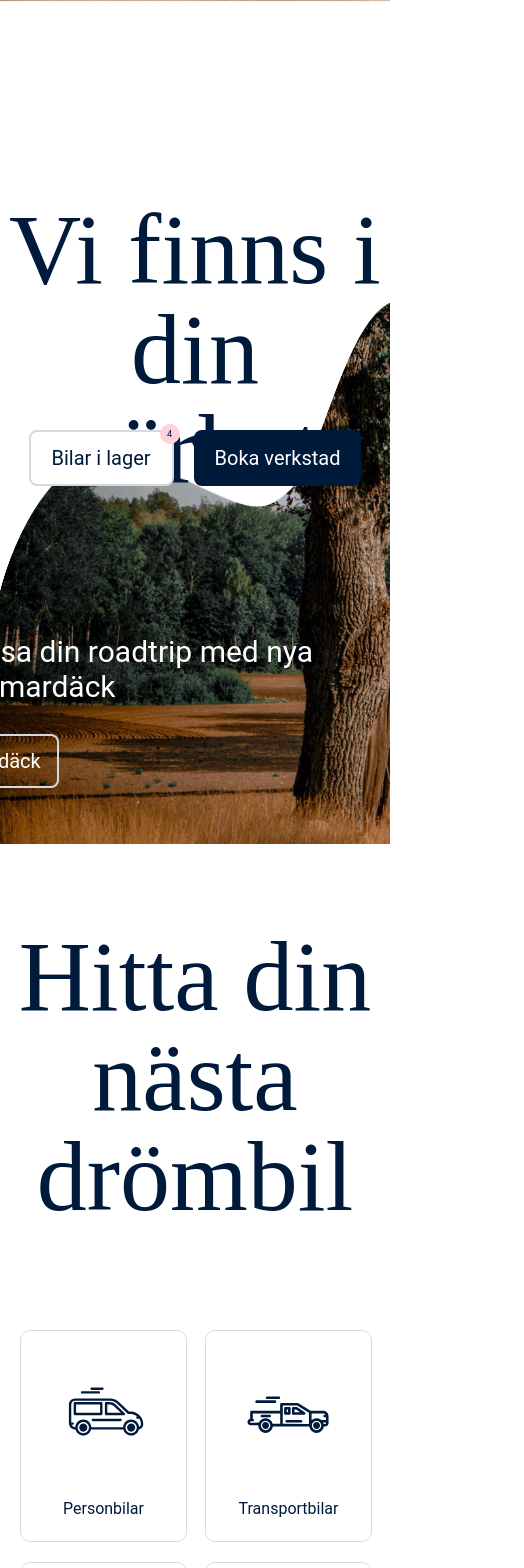
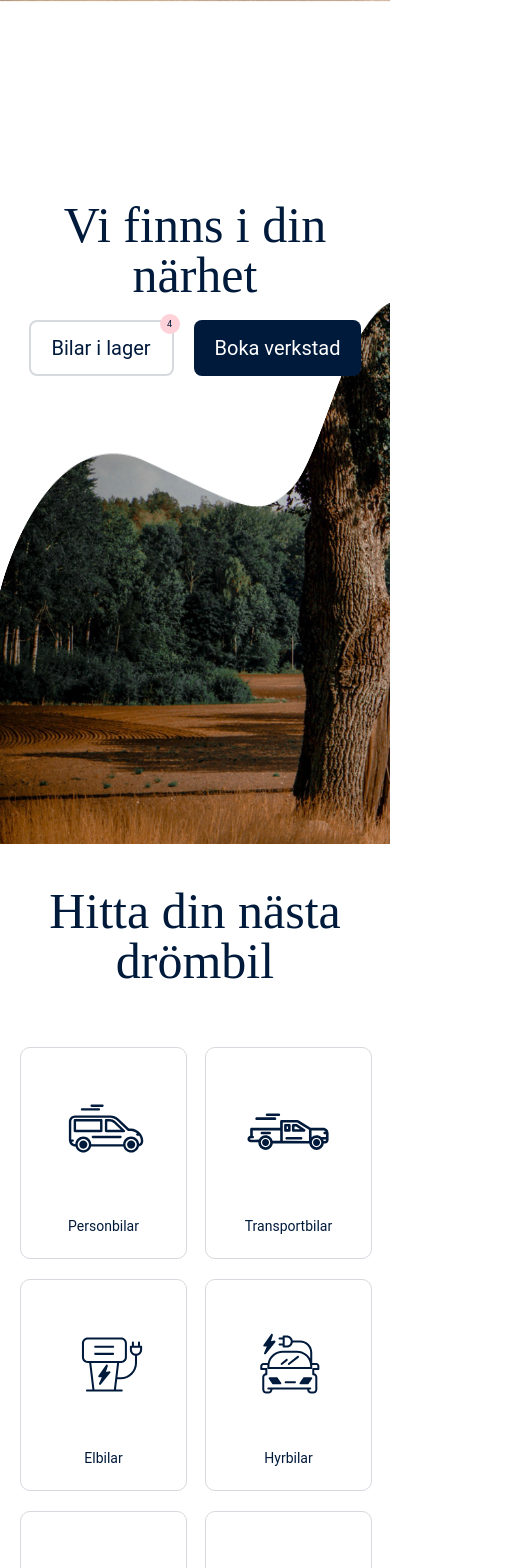
Before and after one commit to erikarvidsson/souldTest, a React (Create React App) app: page / in a window 390 px wide. Shown: the top 1568 px of the page, 524 px wide, since content can reach past the window. Built offline with nearby package versions, Linux system fonts and the light colour scheme.

Commit message:
small css fix

```diff
--- a/src/App.css
+++ b/src/App.css
@@ -34,3 +34,22 @@ button {
   font-size: 20px;
   line-height: 30px;
 }
+
+@media screen and (max-width: 800px) {
+  h1 {
+    font-size: 50px;
+    line-height: 50px;
+  }
+  h2 {
+    font-size: 50px;
+    line-height: 50px;
+  }
+  h3 {
+    font-size: 20px;
+    line-height: 24px;
+  }
+  h4 {
+    font-size: 14px;
+    line-height: 16px;
+  }
+}
--- a/src/components/ContentBox/index.js
+++ b/src/components/ContentBox/index.js
@@ -1,10 +1,12 @@
-import React from 'react'
-import styled from 'styled-components'
+import React from "react";
+import styled from "styled-components";
 
 const StyledContentBox = styled.div`
   .buttonImgBox {
-    display: grid;
-    grid-template-columns: 2fr 1fr;
+    @media screen and (min-width: 948px) {
+      display: grid;
+      grid-template-columns: 2fr 1fr;
+    }
   }
   background-color: var(--color-grey);
   /* background-image: url(${(props) => props.bgImage}); */
@@ -13,14 +15,13 @@ const StyledContentBox = styled.div`
   background-size: cover;
   border-radius: 25px;
   padding: ${(props) => props.padding};
+  @media screen and (max-width: 948px) {
+    padding: ${(props) => props.paddingSmall};
+  }
 `;
 
 const ContentBox = (props) => {
-  return(
-    <StyledContentBox {...props}>
-      {props.children}
-    </StyledContentBox>
-  )
-}
+  return <StyledContentBox {...props}>{props.children}</StyledContentBox>;
+};
 
-export default ContentBox
+export default ContentBox;
--- a/src/components/Header/index.js
+++ b/src/components/Header/index.js
@@ -47,6 +47,9 @@ const ButtonsContainer = styled.div`
   @media screen and (max-width: 948px) {
     margin-top: 430px;
   }
+  @media screen and (max-width: 800px) {
+    margin-top: 320px;
+  }
 `;
 const ContentBox = styled.div`
   position: absolute;
@@ -55,6 +58,9 @@ const ContentBox = styled.div`
   width: 500px;
   height: 178px;
   border-left: 2px solid var(--color-dark-grey);
+  @media screen and (max-width: 500px) {
+    display: none;
+  }
 `;
 
 const Header = () => {
--- a/src/components/TwoRowContentBox/index.js
+++ b/src/components/TwoRowContentBox/index.js
@@ -105,7 +105,7 @@ const TwoRowContentBox = () => {
   return (
     <Section>
       <ContentContainer>
-        <ContentBox padding="30px 50px">
+        <ContentBox padding="30px 50px" paddingSmall="30px 10px">
           <div className="buttonImgBox">
             <div style={{ marginRight: "auto" }}>
               <h3>Boka Verkstad</h3>
```
